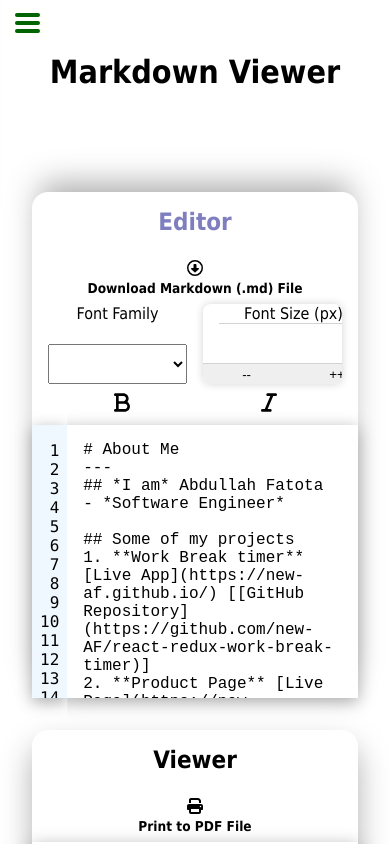
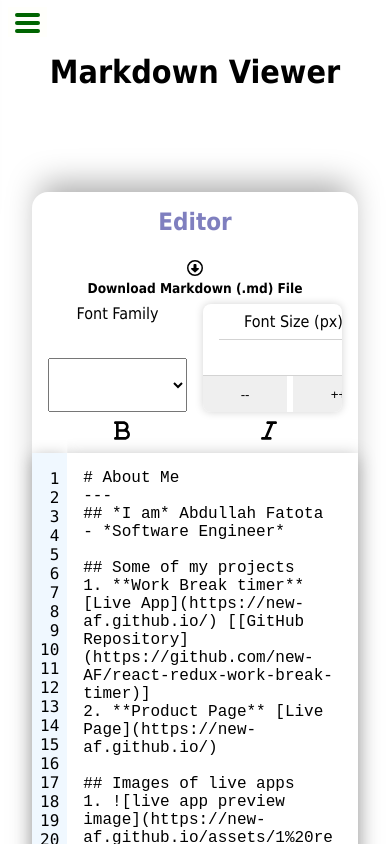
Before and after one commit to new-AF/react-markown-previewer, a React (Vite) app: page / in a window 390 px wide. Shown: the top 844 px of the page. Built offline with nearby package versions, Linux system fonts and the light colour scheme.

Commit message:
bugfix FontSize onclick focus mismatches
bugfix Edit overflowing on small height

```diff
--- a/src/App.css
+++ b/src/App.css
@@ -54,7 +54,7 @@ body {
     #app {
         grid-template-columns: 1fr;
         /* grid-template-rows: auto 60vh 1fr 5rem; */
-        grid-template-rows: 10rem 60vh 1fr 10rem;
+        grid-template-rows: 10rem minmax(60vh, auto) 1fr 10rem;
         gap: 2rem 0;
         padding: 0 2rem;
     }
--- a/src/components/Editor/Controls - FontSize.css
+++ b/src/components/Editor/Controls - FontSize.css
@@ -10,13 +10,11 @@
         "number number"
         "dec inc";
 
-    grid-template-rows: 1fr 2fr 1fr;
+    grid-template-rows: 1fr 1fr 1fr;
 
     /* for border-radius to show properly */
     overflow: hidden;
     border-radius: var(--border-radius);
-
-    transition: box-shadow 50ms linear;
 }
 /* on 'hover' */
 .edit-top-font-size_class_1 {
@@ -28,8 +26,10 @@
 }
 #edit-top-font-size-labelSize {
     --margin-left-right: 1rem;
+    --padding-top-bottom: 0.5rem;
 
     margin: 0 var(--margin-left-right);
+    padding: var(--padding-top-bottom) 0;
 
     grid-area: labelSize;
     text-align: center;
@@ -53,9 +53,11 @@
     grid-area: dec;
     cursor: pointer;
     border: none;
+    border-right: medium solid white;
 }
 #edit-top-font-size-inc {
     grid-area: inc;
     cursor: pointer;
     border: none;
+    border-left: medium solid white;
 }
--- a/src/components/Editor/Controls - FontSize.jsx
+++ b/src/components/Editor/Controls - FontSize.jsx
@@ -20,16 +20,20 @@ function FontSize({ id }) {
     }
     /* increase shadow on 'hover' */
     function onMouseEnter() {
+        if (hasInputFocus()) {
+            return;
+        }
         setBoxShadow(boxShadow2);
     }
     function onMouseLeave() {
-        if (hasInputFocus() === true) {
+        if (hasInputFocus()) {
             return;
         }
         setBoxShadow(boxShadow1);
     }
     function onClick() {
         setBoxShadow(boxShadow3);
+        refInput.current.focus();
     }
     /* input */
     function onFocus() {
@@ -57,6 +61,7 @@ function FontSize({ id }) {
                 id={newId("number")}
                 ref={refInput}
                 onBlur={onBlur}
+                onFocus={onFocus}
             />
 
             <button id={newId("dec")}>--</button>
```
